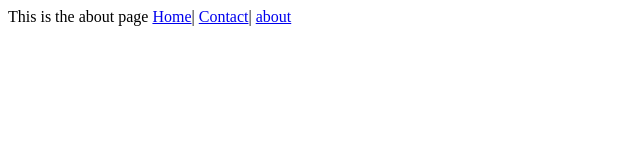
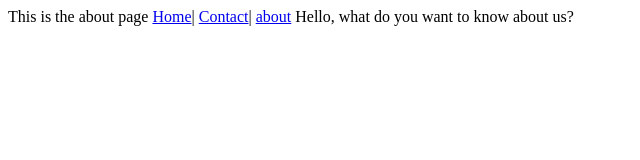
Before and after one commit to atomty1/my-ecommerce, a plain HTML site: page about.html in a window 1280 px wide. Shown: the whole page, without its empty margins (0-640 px from the left). Drawn offline with Linux system fonts and the light colour scheme.

Commit message:
about and contact pages edited

```diff
--- a/about.html
+++ b/about.html
@@ -10,5 +10,6 @@
         <a href="/index.html">Home</a>|
         <a href="/contact.html">Contact</a>|
         <a href="/about.html">about</a>
+        Hello, what do you want to know about us?
 </body>
 </html>
```
Also changed, not shown: contact.html (+1 -0 lines).
